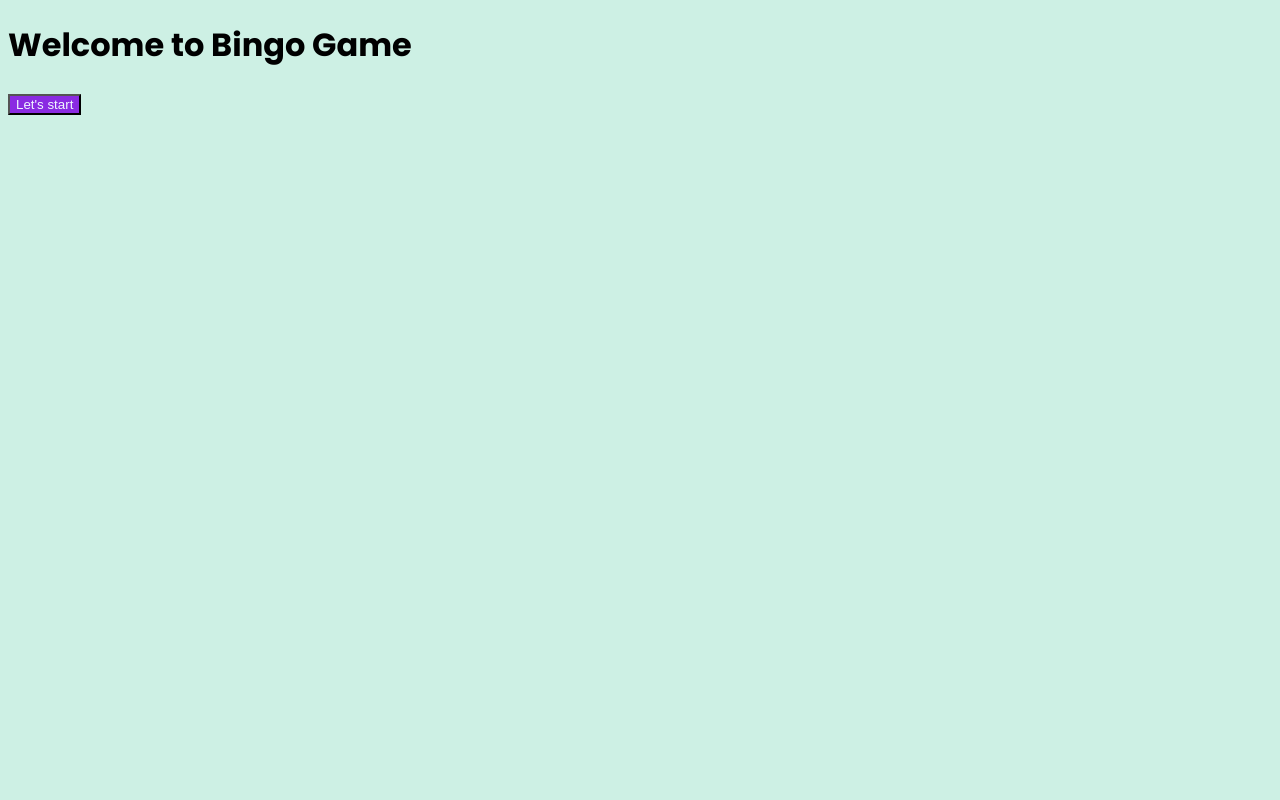
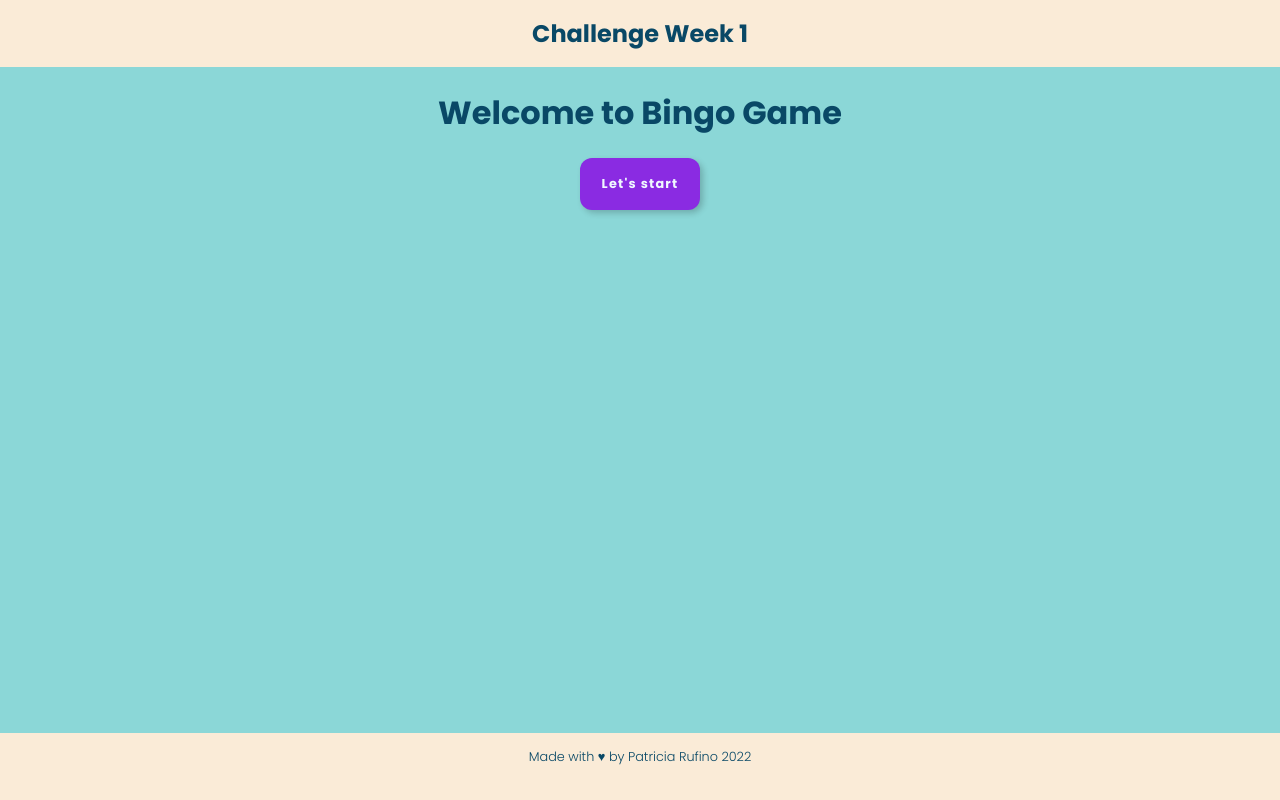
Before and after one commit to patifusa-20/202210-W1-patricia-rufino, a website: page bingo/index.html in a window 1280 px wide. Drawn offline with Linux system fonts and the light colour scheme.

Commit message:
Add header and footer structure and styles in index files

```diff
--- a/bingo/index.html
+++ b/bingo/index.html
@@ -5,17 +5,25 @@
         <meta http-equiv="X-UA-Compatible" content="IE=edge" />
         <meta name="viewport" content="width=device-width, initial-scale=1.0" />
         <title>Bingo Game</title>
+        <link rel="icon" type="image/x-icon" href="../images/favicon.ico" />
         <link rel="preconnect" href="https://fonts.googleapis.com" />
         <link rel="preconnect" href="https://fonts.gstatic.com" crossorigin />
         <link
             href="https://fonts.googleapis.com/css2?family=Poppins:ital,wght@0,300;0,700;1,400&display=swap"
             rel="stylesheet"
         />
+        <link href="../css/common.css" rel="stylesheet" type="text/css" />
         <link href="styles.css" rel="stylesheet" type="text/css" />
     </head>
     <body>
-        <h1>Welcome to Bingo Game</h1>
-        <button id="btn-start">Let's start</button>
+        <header>
+            <a href="../index.html"> <h1>Challenge Week 1</h1> </a>
+        </header>
+        <main>
+            <h1>Welcome to Bingo Game</h1>
+            <button id="btn-start">Let's start</button>
+        </main>
+        <footer>Made with &hearts; by Patricia Rufino 2022</footer>
         <script src="main.js" type="text/javascript"></script>
     </body>
 </html>
--- a/bingo/styles.css
+++ b/bingo/styles.css
@@ -1,8 +1,3 @@
-body {
-    background-color: rgb(205, 240, 228);
-    font-family: 'Poppins', sans-serif;
-}
-
 button {
     background-color: blueviolet;
     color: aliceblue;
--- a/calculadora/styles.css
+++ b/calculadora/styles.css
@@ -1,7 +1,4 @@
 /*RESET DEFAULT STYLE UL*/
-body {
-    font-family: 'Poppins', sans-serif;
-}
 ul {
     margin: 0;
     padding: 0;
@@ -13,6 +10,8 @@ ul {
     flex-direction: column;
     width: 96vw;
     max-width: 480px;
+    margin: 0 auto;
+    padding: 1em;
 }
 
 .screen {
@@ -38,9 +37,15 @@ ul {
     border-radius: 50%;
     margin-right: 10px;
 }
-.close { background-color: #ff0000;}
-.resize { background-color: #ebf746;}
-.hide { background-color: #60d6a9;}
+.close {
+    background-color: #ff0000;
+}
+.resize {
+    background-color: #ebf746;
+}
+.hide {
+    background-color: #60d6a9;
+}
 .screen-values {
     margin-right: 30px;
     color: white;
@@ -92,10 +97,10 @@ ul {
     cursor: pointer;
 }
 .key:hover {
-    background-color: rgba(0,0,0,0.2);
+    background-color: rgba(0, 0, 0, 0.2);
 }
 .key:hover {
-    background-color: rgba(0,0,0,0.2);
+    background-color: rgba(0, 0, 0, 0.2);
 }
 
 .operators-side .key {
--- a/css/common.css
+++ b/css/common.css
@@ -37,3 +37,29 @@ a {
     text-decoration: none;
     color: inherit;
 }
+
+/*DEFAULT STYLES*/
+button {
+    font-family: 'Poppins', sans-serif;
+    background-color: #c53a74;
+    border: 0;
+    padding: 17px 22px;
+    font-size: 0.8rem;
+    letter-spacing: 1.2px;
+    color: #ffffff;
+    border-radius: 12px;
+    box-shadow: 3px 3px 6px rgba(0, 0, 0, 0.2);
+    font-weight: 600;
+    cursor: pointer;
+}
+
+button:hover {
+    background-color: #882950;
+    box-shadow: 3px 3px 6px rgba(0, 0, 0, 0);
+}
+
+main {
+    text-align: center;
+    background-color: #8bd7d7;
+    grid-row: 2/3;
+}
--- a/css/styles.css
+++ b/css/styles.css
@@ -6,7 +6,6 @@ h2 {
 }
 
 a {
-    text-decoration: none;
     color: #c3ecec;
 }
 
@@ -47,6 +46,7 @@ ul {
     margin: 20px 0 0;
     width: 140px;
     cursor: pointer;
+    text-align: center;
     background-color: /*#a9e7e7*/ #397c8f;
     border-radius: 10px;
     box-shadow: 2px 2px 6px rgb(0 0 0 / 5%);
```
Also changed, not shown: airlines/index.html (+10 -2 lines), calculadora/index.html (+16 -7 lines), index.html (+2 -2 lines), pasapalabra/index.html (+1 -0 lines).
